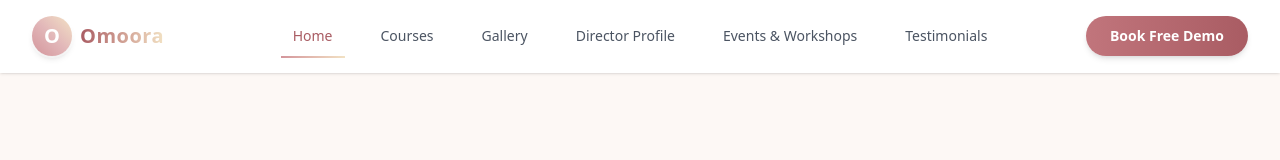
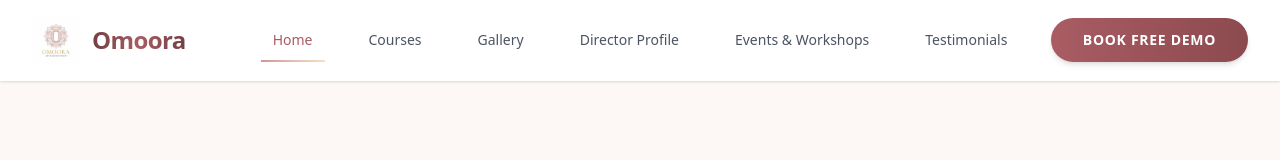
Before and after one commit to piyushthakur7/omoora, a Next.js app: page / in a window 1280 px wide. Shown: the top 160 px of the page. Built offline with nearby package versions, Linux system fonts and the light colour scheme; a web font is replaced by a local one.

Commit message:
feat: implement root layout, responsive navigation, and global design system with custom theme colors

```diff
--- a/src/app/globals.css
+++ b/src/app/globals.css
@@ -40,3 +40,26 @@ h1, h2, h3, h4, h5, h6 {
   font-family: var(--font-playfair);
   color: #0f172a; /* Slate 900 */
 }
+
+/* Premium interactions */
+a, button {
+  @apply transition-all duration-300;
+}
+
+/* Custom scrollbar */
+::-webkit-scrollbar {
+  width: 10px;
+}
+
+::-webkit-scrollbar-track {
+  @apply bg-brand-50;
+}
+
+::-webkit-scrollbar-thumb {
+  @apply bg-brand-200 rounded-full border-2 border-brand-50 hover:bg-brand-300;
+}
+
+/* Selection color */
+::selection {
+  @apply bg-brand-100 text-brand-800;
+}
--- a/src/app/layout.tsx
+++ b/src/app/layout.tsx
@@ -36,6 +36,10 @@ export const metadata: Metadata = {
     title: "Omoora Art & Design Studio",
     description: "Discover a unique combination of Art Education, Healing, and Transformation Services.",
   },
+  icons: {
+    icon: "/icon.png",
+    apple: "/icon.png",
+  },
 };
 
 export default function RootLayout({
--- a/src/components/layout/Footer.tsx
+++ b/src/components/layout/Footer.tsx
@@ -1,3 +1,4 @@
+import Image from "next/image";
 import Link from "next/link";
 
 export function Footer() {
@@ -6,11 +7,18 @@ export function Footer() {
       <div className="mx-auto max-w-7xl px-6 pb-8 pt-16 sm:pt-24 lg:px-8 lg:pt-32">
         <div className="xl:grid xl:grid-cols-3 xl:gap-8">
           <div className="space-y-8">
-            <Link href="/" className="flex items-center gap-2">
-              <div className="flex h-10 w-10 items-center justify-center rounded-full bg-gradient-to-tr from-brand-300 to-pastel-gold text-white font-playfair font-bold text-xl shadow-sm">
-                O
+            <Link href="/" className="flex items-center gap-3 group">
+              <div className="relative h-12 w-12 overflow-hidden transition-transform duration-300 group-hover:scale-110">
+                <Image
+                  src="/logo.png"
+                  alt="Omoora Logo"
+                  fill
+                  className="object-contain"
+                />
               </div>
-              <span className="font-playfair font-semibold text-2xl text-foreground tracking-wide">Omoora</span>
+              <span className="font-playfair font-bold text-2xl tracking-tight text-foreground">
+                Omoora
+              </span>
             </Link>
             <p className="text-sm leading-6 text-muted-foreground max-w-xs">
               Beyond Art. A Creative Awakening. <br />
--- a/src/components/layout/Navbar.tsx
+++ b/src/components/layout/Navbar.tsx
@@ -5,6 +5,8 @@ import Link from "next/link";
 import { Menu, X } from "lucide-react";
 import { cn } from "@/lib/utils";
 import { usePathname } from "next/navigation";
+import Image from "next/image";
+
 
 const navigation = [
   { name: "Home", href: "/" },
@@ -25,13 +27,17 @@ export function Navbar() {
 
         {/* Logo */}
         <div className="flex lg:flex-1">
-          <Link href="/" className="flex items-center gap-2">
-            <div className="flex h-10 w-10 items-center justify-center rounded-full
-              bg-gradient-to-tr from-brand-400 via-brand-300 to-pastel-gold
-              text-white font-playfair font-bold text-xl shadow-md ring-2 ring-white/50">
-              O
+          <Link href="/" className="flex items-center gap-3 group">
+            <div className="relative h-12 w-12 overflow-hidden transition-transform duration-300 group-hover:scale-105">
+              <Image
+                src="/logo.png"
+                alt="Omoora Logo"
+                fill
+                className="object-contain"
+                priority
+              />
             </div>
-            <span className="font-playfair font-semibold text-xl tracking-wide bg-gradient-to-r from-brand-600 to-pastel-gold bg-clip-text text-transparent">
+            <span className="font-playfair font-bold text-2xl tracking-tight bg-gradient-to-r from-brand-800 via-brand-600 to-brand-800 bg-clip-text text-transparent">
               Omoora
             </span>
           </Link>
@@ -48,7 +54,7 @@ export function Navbar() {
         </div>
 
         {/* Desktop Nav */}
-        <div className="hidden lg:flex items-center gap-6">
+        <div className="hidden lg:flex items-center gap-8">
           {navigation.map((item) => {
             const isActive = pathname === item.href;
 
@@ -81,10 +87,10 @@ export function Navbar() {
         <div className="hidden lg:flex lg:flex-1 lg:justify-end">
           <Link
             href="/#contact"
-            className="relative overflow-hidden rounded-full bg-gradient-to-r from-brand-500 to-brand-600 px-6 py-2.5 text-sm font-semibold text-white shadow-md transition-all duration-300 hover:shadow-lg hover:scale-105 active:scale-95"
+            className="relative overflow-hidden rounded-full bg-gradient-to-r from-brand-600 to-brand-700 px-8 py-3 text-sm font-bold text-white shadow-md transition-all duration-300 hover:shadow-lg hover:scale-105 active:scale-95"
           >
-            <span className="relative z-10">Book Free Demo</span>
-            <span className="absolute inset-0 bg-white/10 opacity-0 hover:opacity-100 transition-opacity duration-300" />
+            <span className="relative z-10 uppercase tracking-wider">Book Free Demo</span>
+            <span className="absolute inset-0 bg-white/20 opacity-0 hover:opacity-100 transition-opacity duration-300" />
           </Link>
         </div>
       </nav>
@@ -102,7 +108,17 @@ export function Navbar() {
           <div className="fixed right-0 top-0 h-full w-full max-w-sm bg-white/80 backdrop-blur-xl shadow-xl z-50 p-6 animate-in slide-in-from-right duration-300">
 
             <div className="flex items-center justify-between">
-              <span className="font-playfair font-semibold text-lg">Omoora</span>
+              <div className="flex items-center gap-2">
+                <div className="relative h-8 w-8">
+                  <Image
+                    src="/logo.png"
+                    alt="Omoora Logo"
+                    fill
+                    className="object-contain"
+                  />
+                </div>
+                <span className="font-playfair font-semibold text-lg">Omoora</span>
+              </div>
               <button onClick={() => setMobileMenuOpen(false)}>
                 <X className="h-6 w-6" />
               </button>
```
Also changed, not shown: public/logo.png (added), src/app/icon.png (added).
